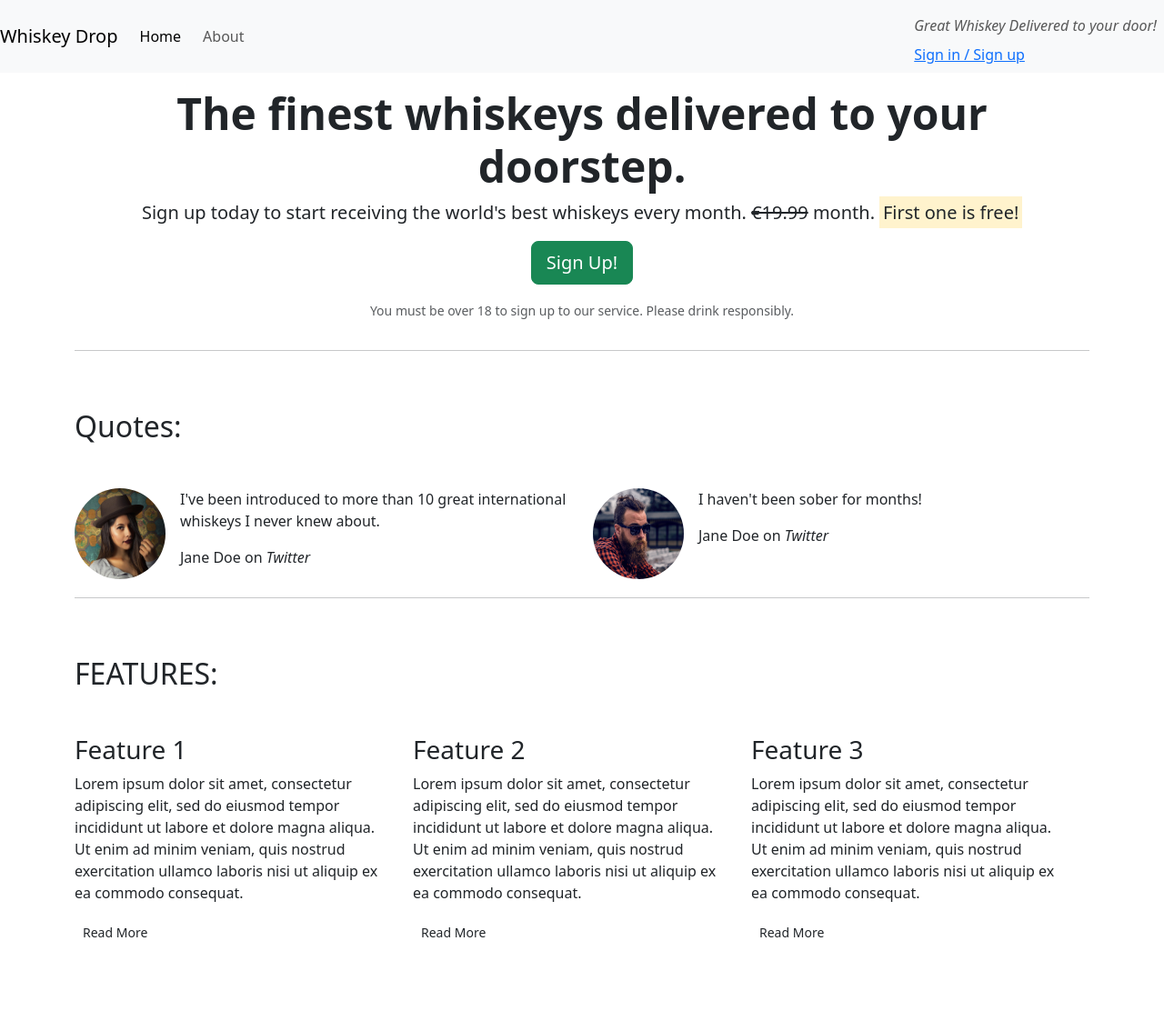
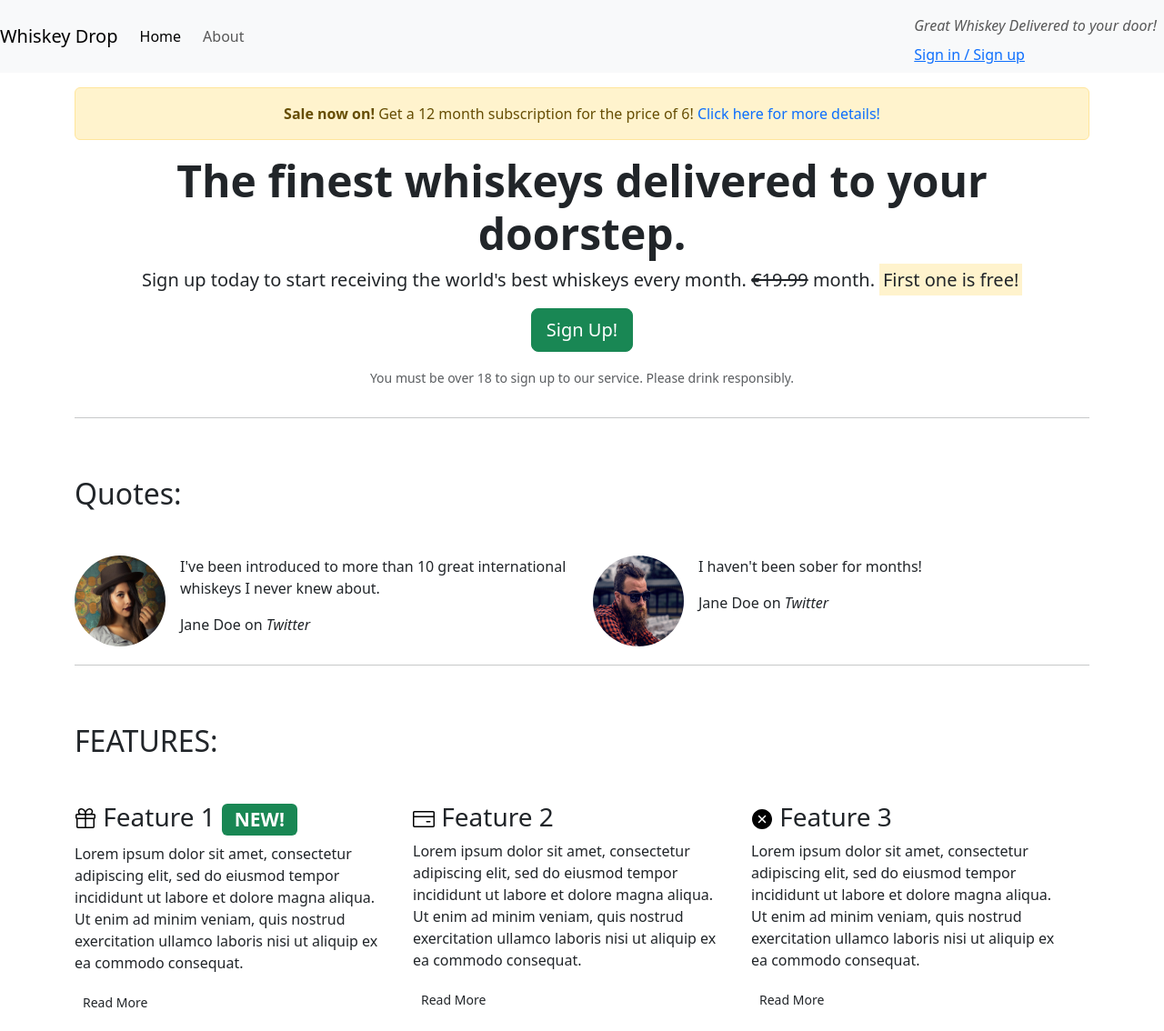
Before and after one commit to stephendawsondev/WhiskeyDrop, a plain HTML site: page index.html in a window 1280 px wide. Shown: the whole page at 91% size. Before the commit the page ends 1057 px from the top, so only its background shows below. Drawn offline with nearby package versions, Linux system fonts and the light colour scheme.

Commit message:
add icons and alert

```diff
--- a/index.html
+++ b/index.html
@@ -33,6 +33,17 @@
       </div>
     </nav>
     <article class="container mt-3">
+      <div class="row">
+        <div class="col-12 text-center">
+          <p class="alert alert-warning">
+            <strong>Sale now on!</strong> Get a 12 month subscription for the
+            price of 6!
+            <a href="/" class="text-decoration-none link-primary"
+              >Click here for more details!</a
+            >
+          </p>
+        </div>
+      </div>
       <!-- Callout -->
       <div class="row">
         <section class="callout text-center">
@@ -127,7 +138,20 @@
           <div class="row">
             <div class="col-12 col-md-6 col-lg-4">
               <div class="feature">
-                <h3>Feature 1</h3>
+                <h3>
+                  <svg
+                    xmlns="http://www.w3.org/2000/svg"
+                    viewBox="0 0 24 24"
+                    width="24"
+                    height="24"
+                  >
+                    <path
+                      d="M3.75 3.75A3.75 3.75 0 0 1 7.5 0c1.455 0 3.436.901 4.5 3.11C13.064.901 15.044 0 16.5 0a3.75 3.75 0 0 1 3 6h1.75c.966 0 1.75.784 1.75 1.75v2.5c0 .698-.409 1.301-1 1.582v8.418A1.75 1.75 0 0 1 20.25 22H3.75A1.75 1.75 0 0 1 2 20.25v-8.418c-.591-.282-1-.884-1-1.582v-2.5C1 6.784 1.784 6 2.75 6H4.5a3.733 3.733 0 0 1-.75-2.25ZM20.5 12h-7.75v8.5h7.5a.25.25 0 0 0 .25-.25Zm-9.25 8.5V12H3.5v8.25c0 .138.112.25.25.25Zm10-10a.25.25 0 0 0 .25-.25v-2.5a.25.25 0 0 0-.25-.25h-8.5v3Zm-18.5 0h8.5v-3h-8.5a.25.25 0 0 0-.25.25v2.5c0 .138.112.25.25.25Zm16-6.75A2.25 2.25 0 0 0 16.5 1.5c-1.15 0-3.433 1.007-3.72 4.5h3.72a2.25 2.25 0 0 0 2.25-2.25ZM11.22 6c-.287-3.493-2.57-4.5-3.72-4.5a2.25 2.25 0 1 0 0 4.5Z"
+                    ></path>
+                  </svg>
+                  Feature 1
+                  <span class="badge bg-success text-uppercase">NEW!</span>
+                </h3>
                 <p>
                   Lorem ipsum dolor sit amet, consectetur adipiscing elit, sed
                   do eiusmod tempor incididunt ut labore et dolore magna aliqua.
@@ -139,7 +163,22 @@
             </div>
             <div class="col-12 col-md-6 col-lg-4">
               <div class="feature">
-                <h3>Feature 2</h3>
+                <h3>
+                  <svg
+                    xmlns="http://www.w3.org/2000/svg"
+                    viewBox="0 0 24 24"
+                    width="24"
+                    height="24"
+                  >
+                    <path
+                      d="M15.25 14a.75.75 0 0 0 0 1.5h3.5a.75.75 0 0 0 0-1.5h-3.5Z"
+                    ></path>
+                    <path
+                      d="M1.75 3h20.5c.966 0 1.75.784 1.75 1.75v14.5A1.75 1.75 0 0 1 22.25 21H1.75A1.75 1.75 0 0 1 0 19.25V4.75C0 3.784.784 3 1.75 3Zm-.25 7v9.25c0 .138.112.25.25.25h20.5a.25.25 0 0 0 .25-.25V10Zm0-5.25V8.5h21V4.75a.25.25 0 0 0-.25-.25H1.75a.25.25 0 0 0-.25.25Z"
+                    ></path>
+                  </svg>
+                  Feature 2
+                </h3>
                 <p>
                   Lorem ipsum dolor sit amet, consectetur adipiscing elit, sed
                   do eiusmod tempor incididunt ut labore et dolore magna aliqua.
@@ -151,7 +190,19 @@
             </div>
             <div class="col-12 d-non d-lg-block col-lg-4">
               <div class="feature">
-                <h3>Feature 3</h3>
+                <h3>
+                  <svg
+                    xmlns="http://www.w3.org/2000/svg"
+                    viewBox="0 0 24 24"
+                    width="24"
+                    height="24"
+                  >
+                    <path
+                      d="M1 12C1 5.925 5.925 1 12 1s11 4.925 11 11-4.925 11-11 11S1 18.075 1 12Zm8.036-4.024a.751.751 0 0 0-1.042.018.751.751 0 0 0-.018 1.042L10.939 12l-2.963 2.963a.749.749 0 0 0 .326 1.275.749.749 0 0 0 .734-.215L12 13.06l2.963 2.964a.75.75 0 0 0 1.061-1.06L13.061 12l2.963-2.964a.749.749 0 0 0-.326-1.275.749.749 0 0 0-.734.215L12 10.939Z"
+                    ></path>
+                  </svg>
+                  Feature 3
+                </h3>
                 <p>
                   Lorem ipsum dolor sit amet, consectetur adipiscing elit, sed
                   do eiusmod tempor incididunt ut labore et dolore magna aliqua.
```
